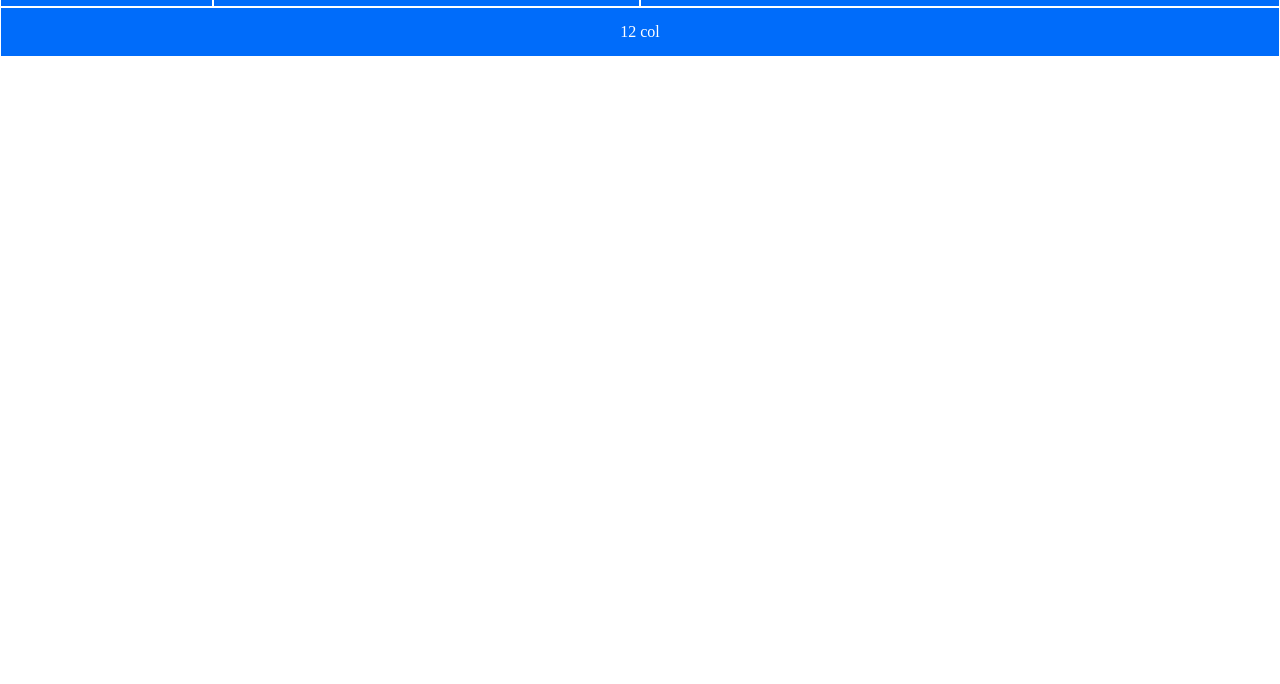
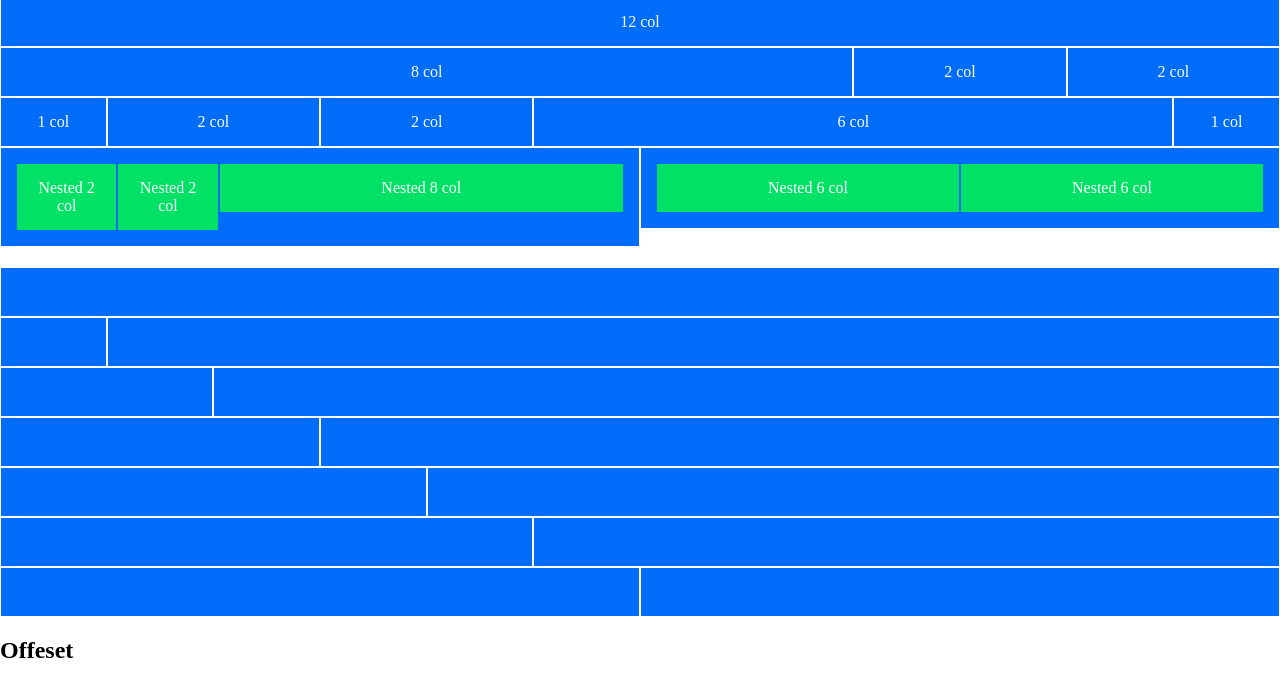
Before and after one commit to giuseppecantafio/html-css-12bool, a plain HTML site: page index.html in a window 1280 px wide. Shown: the part 130-814 px from the top of the page. Drawn offline with Linux system fonts and the light colour scheme.

Commit message:
Index, style: concluso secondo blocco esercizio

```diff
--- a/css/style.css
+++ b/css/style.css
@@ -4,7 +4,7 @@
 
 
 section{
-    margin-bottom: 200px;
+    margin-bottom: 20px;
 }
 
 
--- a/index.html
+++ b/index.html
@@ -10,6 +10,7 @@
 </head>
 <body>
     <main class="container-fluid">
+        <section>
             <h1>Esercizio per casa</h1>
                 <div class="row">
                     <div class="col-xs-1"><div class="box">1 col</div></div>
@@ -33,6 +34,87 @@
                 <div class="row">
                     <div class="col-xs-12"><div class="box">12 col</div></div>
                 </div>
+                <div class="row">
+                    <div class="col-xs-8"><div class="box">8 col</div></div>
+                    <div class="col-xs-2"><div class="box">2 col</div></div>
+                    <div class="col-xs-2"><div class="box">2 col</div></div>
+                </div>
+                <div class="row">
+                    <div class="col-xs-1"><div class="box">1 col</div></div>
+                    <div class="col-xs-2"><div class="box">2 col</div></div>
+                    <div class="col-xs-2"><div class="box">2 col</div></div>
+                    <div class="col-xs-6"><div class="box">6 col</div></div>
+                    <div class="col-xs-1"><div class="box">1 col</div></div>
+                </div>
+                <div class="row">
+                    <div class="col-xs-6">
+                        <div class="row box">
+                            <div class="col-xs-2">
+                                <div class="box-nested">
+                                    Nested 2 col
+                                </div>
+                            </div>
+                            <div class="col-xs-2">
+                                <div class="box-nested">
+                                    Nested 2 col
+                                </div>
+                            </div>
+                            <div class="col-xs-8">
+                                <div class="box-nested">
+                                    Nested 8 col
+                                </div>
+                            </div>
+                        </div>
+                    </div>
+                    <div class="col-xs-6">
+                        <div class="row box">
+                            <div class="col-xs-6">
+                                <div class="box-nested">
+                                     Nested 6 col
+                                </div>
+                            </div>
+                            <div class="col-xs-6">
+                                <div class="box-nested">
+                                     Nested 6 col
+                                </div>
+                            </div>
+                        </div>
+                    </div>
+                </div>
+        </section>
+        <section>
+            <div class="row">
+                <div class="col-xs-12"><div class="box"></div></div>
+            </div>
+            <div class="row">
+                <div class="col-xs-1"><div class="box"></div></div>
+                <div class="col-xs-11"><div class="box"></div></div>
+            </div>
+            <div class="row">
+                <div class="col-xs-2"><div class="box"></div></div>
+                <div class="col-xs-10"><div class="box"></div></div>
+            </div>
+            <div class="row">
+                <div class="col-xs-3"><div class="box"></div></div>
+                <div class="col-xs-9"><div class="box"></div></div>
+            </div>
+            <div class="row">
+                <div class="col-xs-4"><div class="box"></div></div>
+                <div class="col-xs-8"><div class="box"></div></div>
+            </div>
+            <div class="row">
+                <div class="col-xs-5"><div class="box"></div></div>
+                <div class="col-xs-7"><div class="box"></div></div>
+            </div>
+            <div class="row">
+                <div class="col-xs-6"><div class="box"></div></div>
+                <div class="col-xs-6"><div class="box"></div></div>
+            </div>
+        </section>
+        <section>
+            <h1>Offeset</h1>
+
+        </section>
     </main>
 </body>
 </html>
```
Lines whose indentation alone changed are shown as unchanged.
